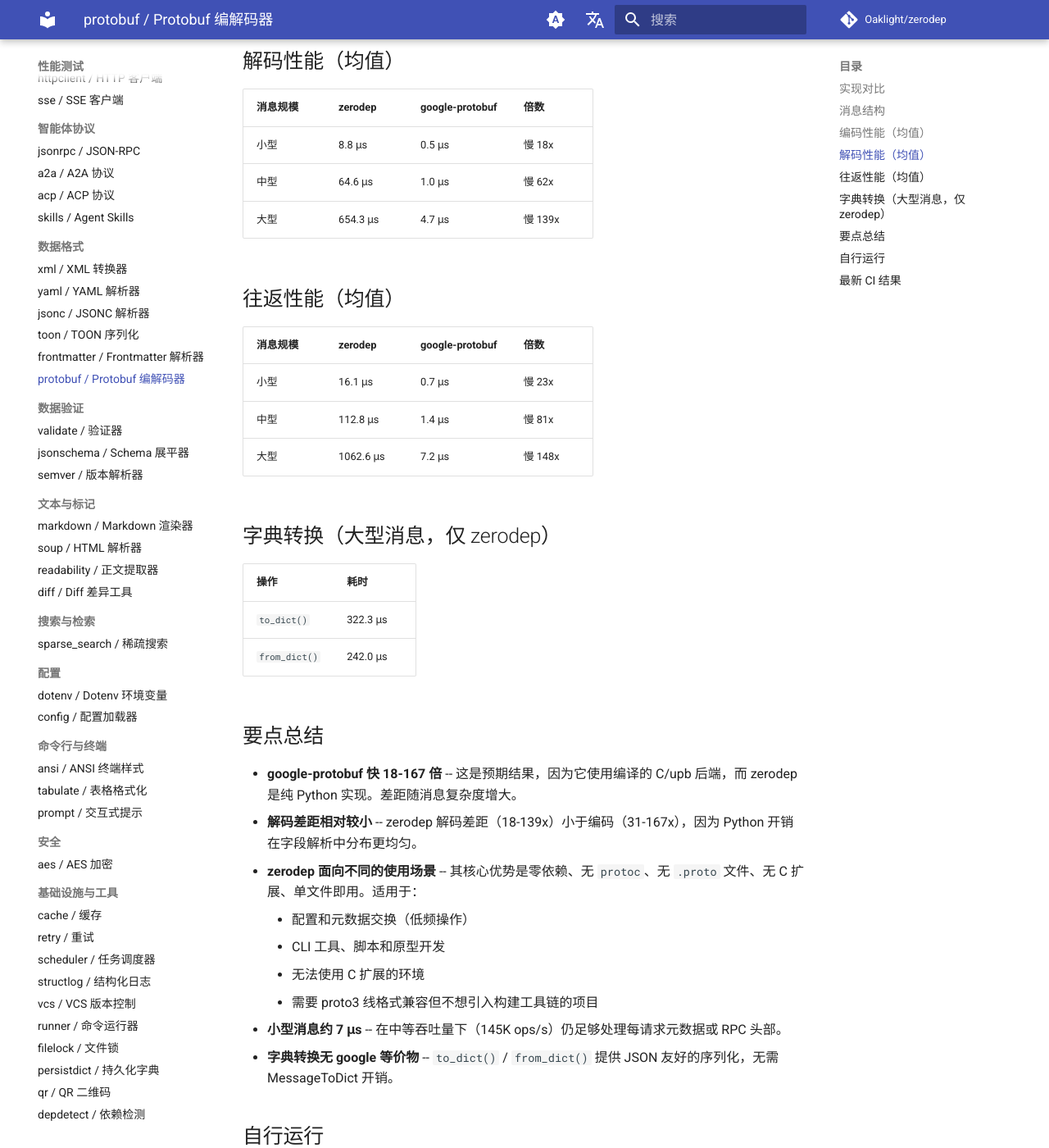
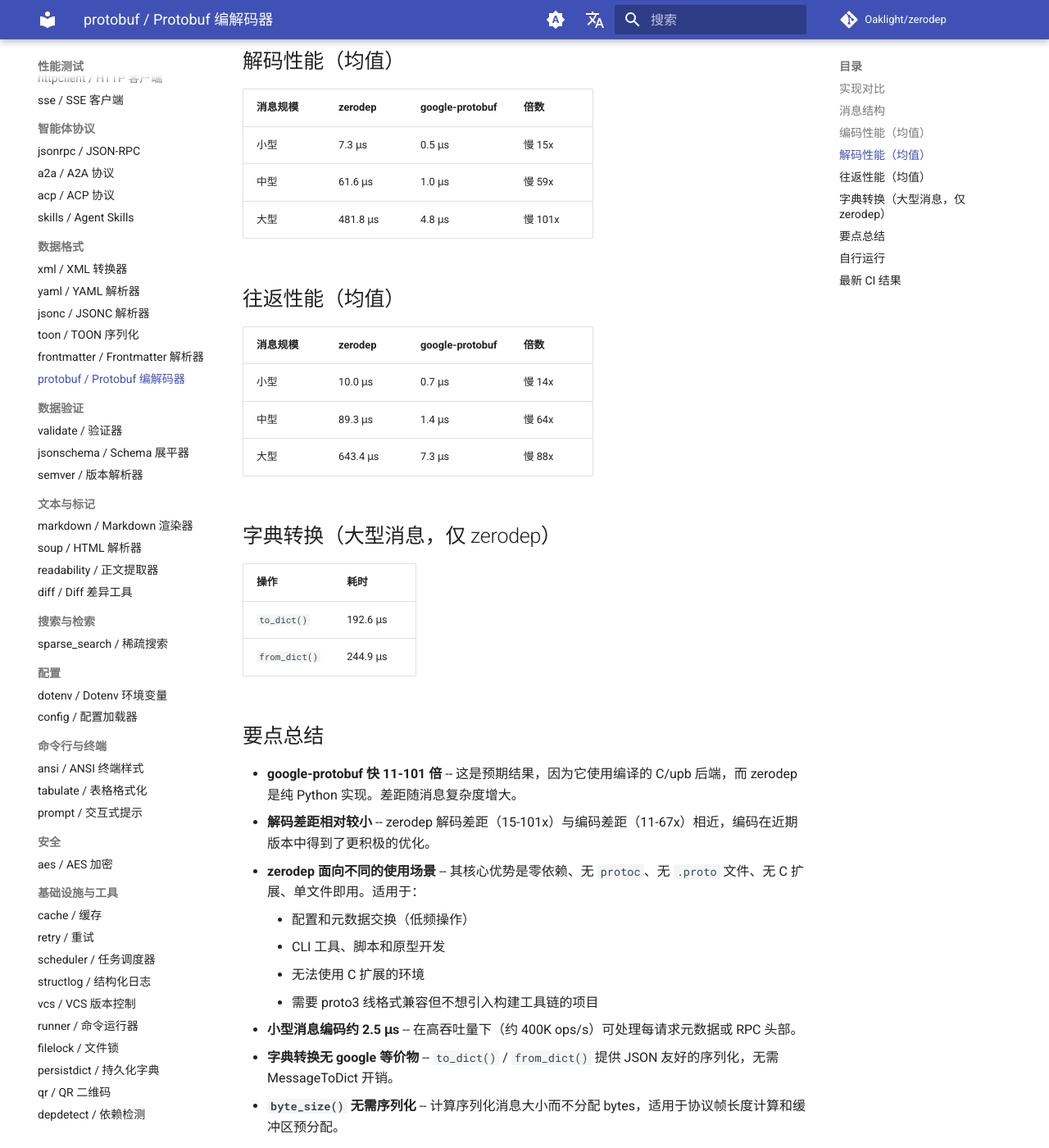
Before and after one commit to Oaklight/zerodep, an MkDocs documentation site: the page built from docs/benchmarks/protobuf.md, in a window 1280 px wide and 1400 px high, scrolled down 1270 px. Shown: the whole window at 82% size. Built offline with MkDocs 1.6.1 and Material for MkDocs 9.7.7, drawn with Linux system fonts in a browser that asks for light colours; comment, search, counter and statistics services are not loaded; some of the changed text lies outside the part shown.

Commit message:
docs(protobuf): update benchmarks, add byte_size() docs, update changelog

```diff
--- a/docs/benchmarks/protobuf.md
+++ b/docs/benchmarks/protobuf.md
@@ -28,44 +28,45 @@
 
 | 消息规模 | zerodep | google-protobuf | 倍数 |
 |----------|---------|-----------------|------|
-| 小型 | 6.8 μs | 0.2 μs | 慢 31x |
-| 中型 | 47.0 μs | 0.4 μs | 慢 113x |
-| 大型 | 396.1 μs | 2.4 μs | 慢 167x |
+| 小型 | 2.5 μs | 0.2 μs | 慢 11x |
+| 中型 | 27.6 μs | 0.4 μs | 慢 67x |
+| 大型 | 161.0 μs | 2.4 μs | 慢 66x |
 
 ## 解码性能（均值）
 
 | 消息规模 | zerodep | google-protobuf | 倍数 |
 |----------|---------|-----------------|------|
-| 小型 | 8.8 μs | 0.5 μs | 慢 18x |
-| 中型 | 64.6 μs | 1.0 μs | 慢 62x |
-| 大型 | 654.3 μs | 4.7 μs | 慢 139x |
+| 小型 | 7.3 μs | 0.5 μs | 慢 15x |
+| 中型 | 61.6 μs | 1.0 μs | 慢 59x |
+| 大型 | 481.8 μs | 4.8 μs | 慢 101x |
 
 ## 往返性能（均值）
 
 | 消息规模 | zerodep | google-protobuf | 倍数 |
 |----------|---------|-----------------|------|
-| 小型 | 16.1 μs | 0.7 μs | 慢 23x |
-| 中型 | 112.8 μs | 1.4 μs | 慢 81x |
-| 大型 | 1062.6 μs | 7.2 μs | 慢 148x |
+| 小型 | 10.0 μs | 0.7 μs | 慢 14x |
+| 中型 | 89.3 μs | 1.4 μs | 慢 64x |
+| 大型 | 643.4 μs | 7.3 μs | 慢 88x |
 
 ## 字典转换（大型消息，仅 zerodep）
 
 | 操作 | 耗时 |
 |------|------|
-| `to_dict()` | 322.3 μs |
-| `from_dict()` | 242.0 μs |
+| `to_dict()` | 192.6 μs |
+| `from_dict()` | 244.9 μs |
 
 ## 要点总结
 
-- **google-protobuf 快 18-167 倍** -- 这是预期结果，因为它使用编译的 C/upb 后端，而 zerodep 是纯 Python 实现。差距随消息复杂度增大。
-- **解码差距相对较小** -- zerodep 解码差距（18-139x）小于编码（31-167x），因为 Python 开销在字段解析中分布更均匀。
+- **google-protobuf 快 11-101 倍** -- 这是预期结果，因为它使用编译的 C/upb 后端，而 zerodep 是纯 Python 实现。差距随消息复杂度增大。
+- **解码差距相对较小** -- zerodep 解码差距（15-101x）与编码差距（11-67x）相近，编码在近期版本中得到了更积极的优化。
 - **zerodep 面向不同的使用场景** -- 其核心优势是零依赖、无 `protoc`、无 `.proto` 文件、无 C 扩展、单文件即用。适用于：
     - 配置和元数据交换（低频操作）
     - CLI 工具、脚本和原型开发
     - 无法使用 C 扩展的环境
     - 需要 proto3 线格式兼容但不想引入构建工具链的项目
-- **小型消息约 7 μs** -- 在中等吞吐量下（145K ops/s）仍足够处理每请求元数据或 RPC 头部。
+- **小型消息编码约 2.5 μs** -- 在高吞吐量下（约 400K ops/s）可处理每请求元数据或 RPC 头部。
 - **字典转换无 google 等价物** -- `to_dict()` / `from_dict()` 提供 JSON 友好的序列化，无需 MessageToDict 开销。
+- **`byte_size()` 无需序列化** -- 计算序列化消息大小而不分配 bytes，适用于协议帧长度计算和缓冲区预分配。
 
 ## 自行运行
 
```
Also changed, not shown: other parts of docs/benchmarks/protobuf.md (+1 -1 lines), docs/changelog.md (+8 -0 lines), docs/modules/protobuf.md (+19 -0 lines).
